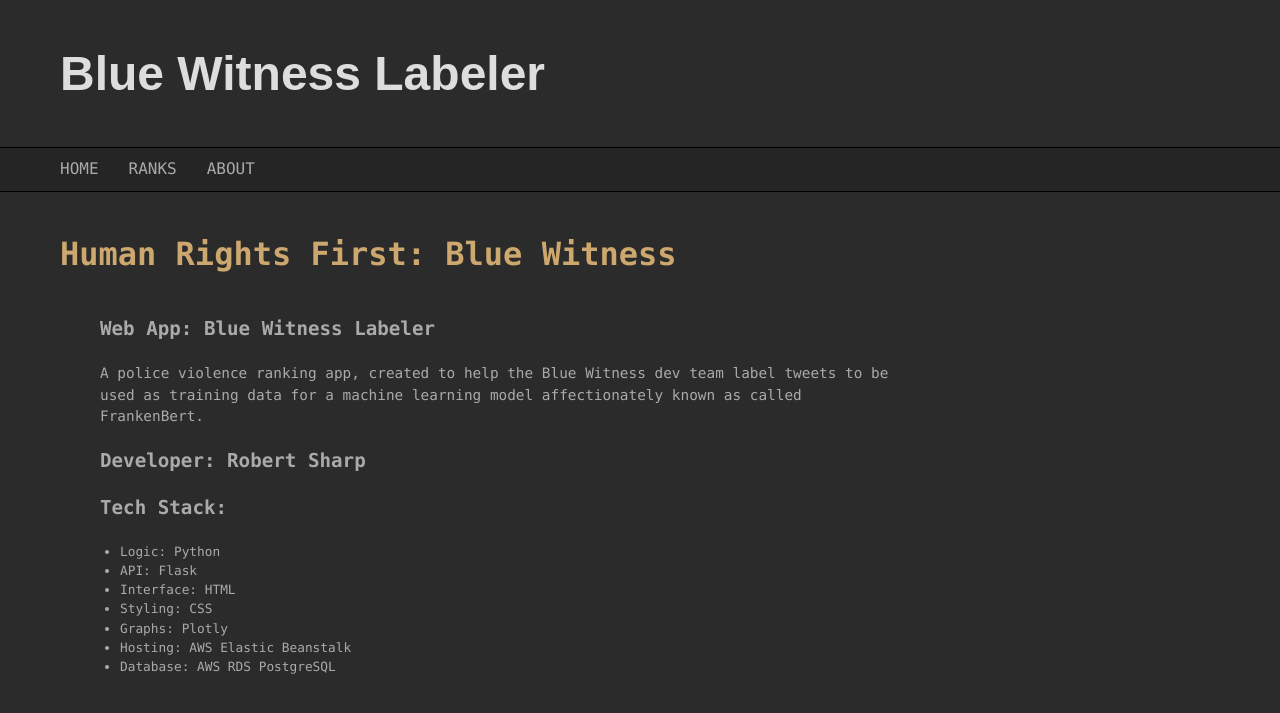
After one commit to izzymajors/Labeler, a Flask app: page /about/ in a window 1280 px wide. The commit adds this page. Shown: the top 713 px of the page. Run offline with Flask 2, Linux system fonts and the light colour scheme; parts of the project's set-up code (start-up, migrations or seed data) failed here and were passed over; some libraries are stand-ins or nearby versions.

Commit message:
adds about page

```diff
--- a/app/main.py
+++ b/app/main.py
@@ -58,5 +58,10 @@ def ranks():
     )
 
 
+@APP.route("/about/")
+def about():
+    return render_template("about.html")
+
+
 if __name__ == '__main__':
     APP.run()
--- a/app/static/css/form.css
+++ b/app/static/css/form.css
@@ -41,6 +41,6 @@ table tbody tr:nth-of-type(1) {
     background-color: #333;
 }
 #chart {
-    margin-top: -80px;
+    margin-top: -60px;
     margin-bottom: -40px;
 }
--- a/app/static/css/style.css
+++ b/app/static/css/style.css
@@ -166,3 +166,6 @@ footer p {
 .modebar-container {
     display: none;
 }
+.container h2, .container h3, .container h4, .container h5 {
+    margin: 20px 100px;
+}
--- /dev/null
+++ b/app/templates/about.html
@@ -0,0 +1,17 @@
+{% extends "layout.html" %}
+{% block content %}
+<h1 class="heading">Human Rights First: Blue Witness</h1>
+<h5>Web App: Blue Witness Labeler</h5>
+<p>A police violence ranking app, created to help the Blue Witness dev team label tweets to be used as training data for a machine learning model affectionately known as called FrankenBert.</p>
+<h5>Developer: Robert Sharp</h5>
+<h5>Tech Stack:</h5>
+<ul>
+    <li>Logic: Python</li>
+    <li>API: Flask</li>
+    <li>Interface: HTML</li>
+    <li>Styling: CSS</li>
+    <li>Graphs: Plotly</li>
+    <li>Hosting: AWS Elastic Beanstalk</li>
+    <li>Database: AWS RDS PostgreSQL</li>
+</ul>
+{% endblock %}
--- a/app/templates/layout.html
+++ b/app/templates/layout.html
@@ -21,6 +21,7 @@
         <ul>
             <li><a href="{{ url_for('home') }}">Home</a></li>
             <li><a href="{{ url_for('ranks') }}">Ranks</a></li>
+            <li><a href="{{ url_for('about') }}">About</a></li>
         </ul>
     </nav>
     <div class="container">
```
